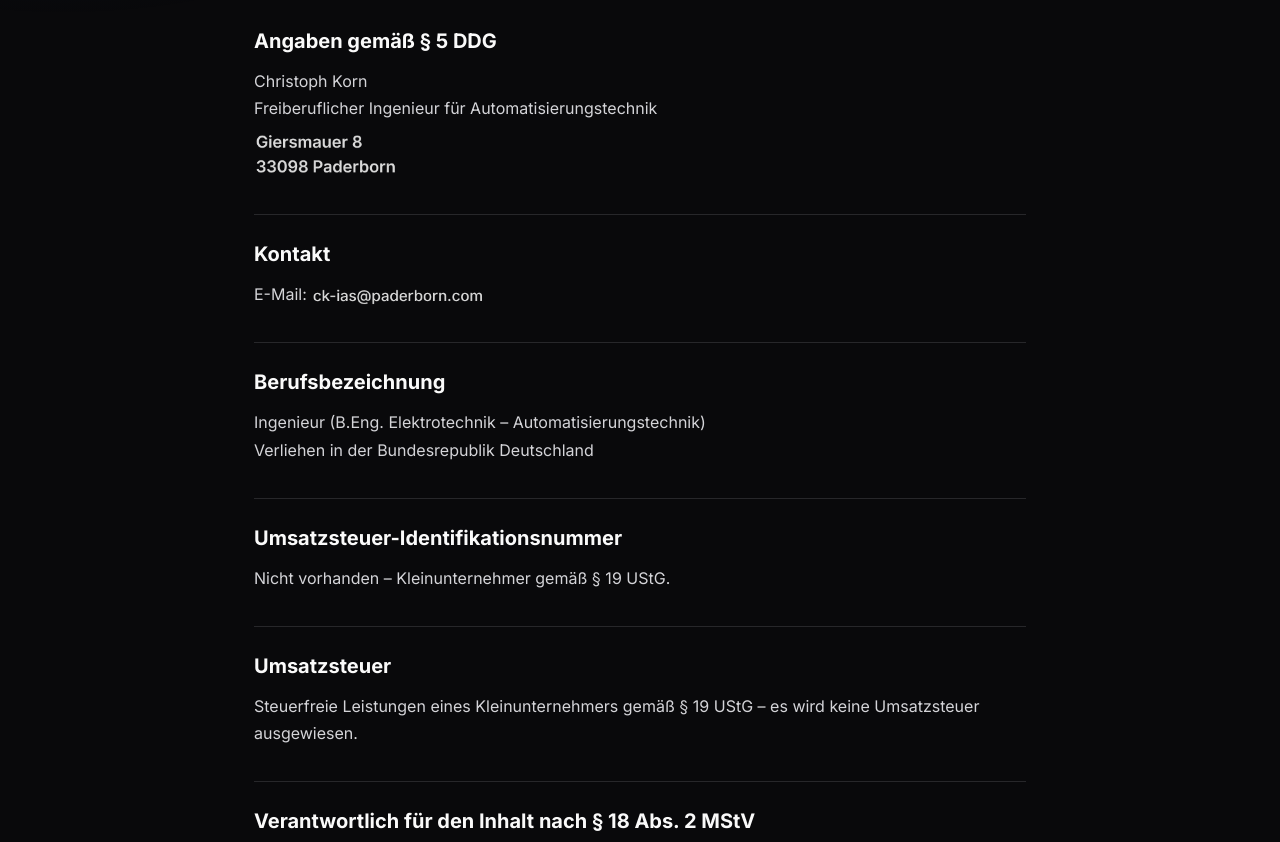
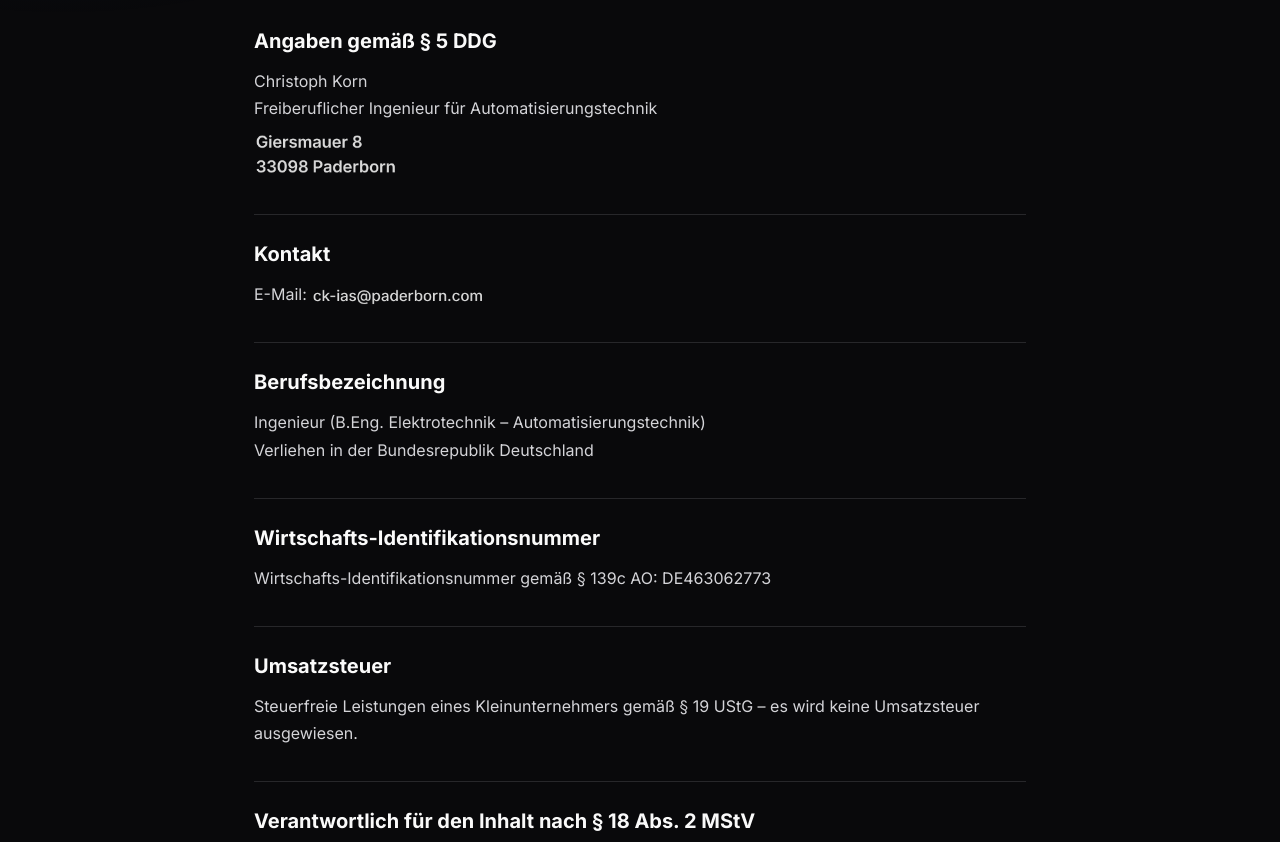
Before and after one commit to ck-industrial-automation-services/site, a plain HTML site: page impressum.html in a window 1280 px wide. Shown: the part 255-1097 px from the top of the page. Drawn offline with Linux system fonts and the light colour scheme.

Commit message:
Deploy active website

```diff
--- a/impressum.html
+++ b/impressum.html
@@ -70,8 +70,9 @@
       Verliehen in der Bundesrepublik Deutschland
     </p>
 
-    <h2>Umsatzsteuer-Identifikationsnummer</h2>
-    <p>Nicht vorhanden – Kleinunternehmer gemäß § 19 UStG.</p>
+    <!-- Stand 10.11.2026: Wirtschafts-Identifikationsnummer ergänzt (§ 5 Abs. 1 Nr. 6 DDG) -->
+    <h2>Wirtschafts-Identifikationsnummer</h2>
+    <p>Wirtschafts-Identifikationsnummer gemäß § 139c AO: DE463062773</p>
 
     <h2>Umsatzsteuer</h2>
     <p>Steuerfreie Leistungen eines Kleinunternehmers gemäß § 19 UStG – es wird keine Umsatzsteuer ausgewiesen.</p>
```
Also changed, not shown: 1 other file.
